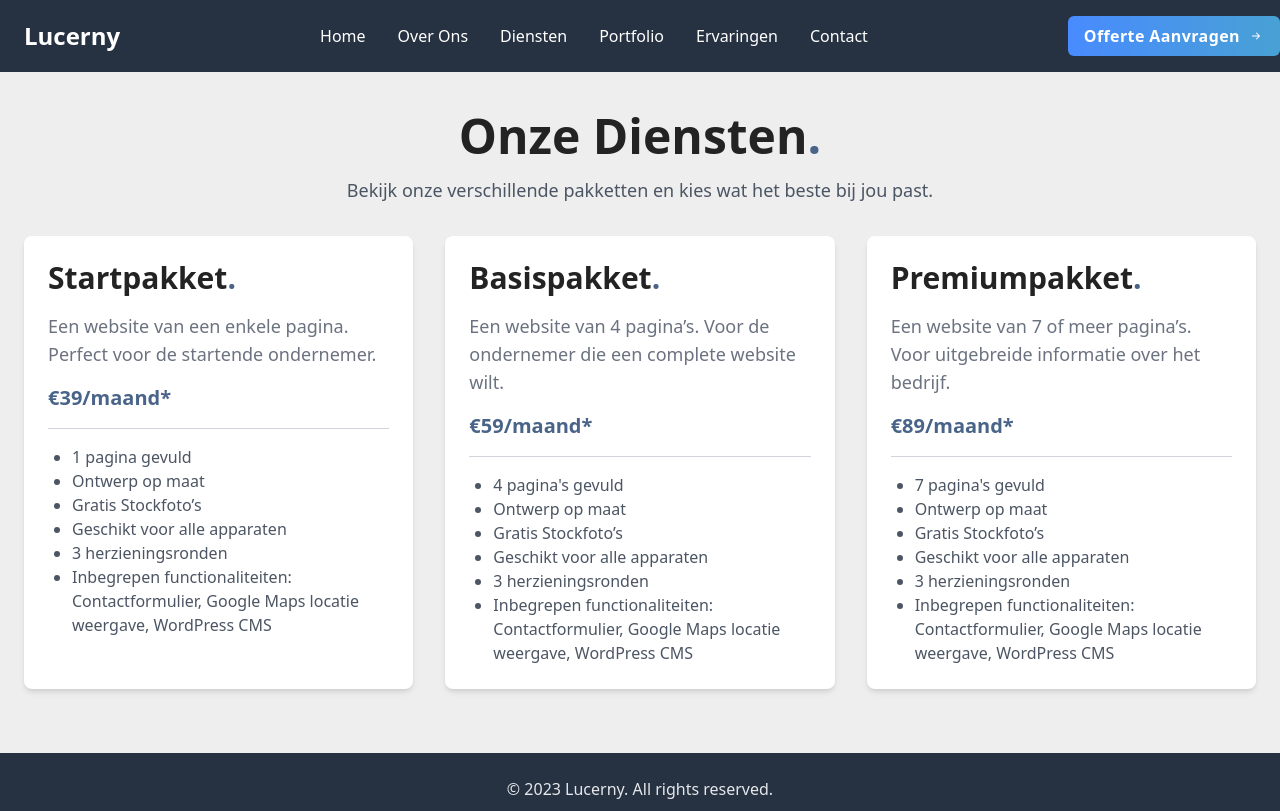
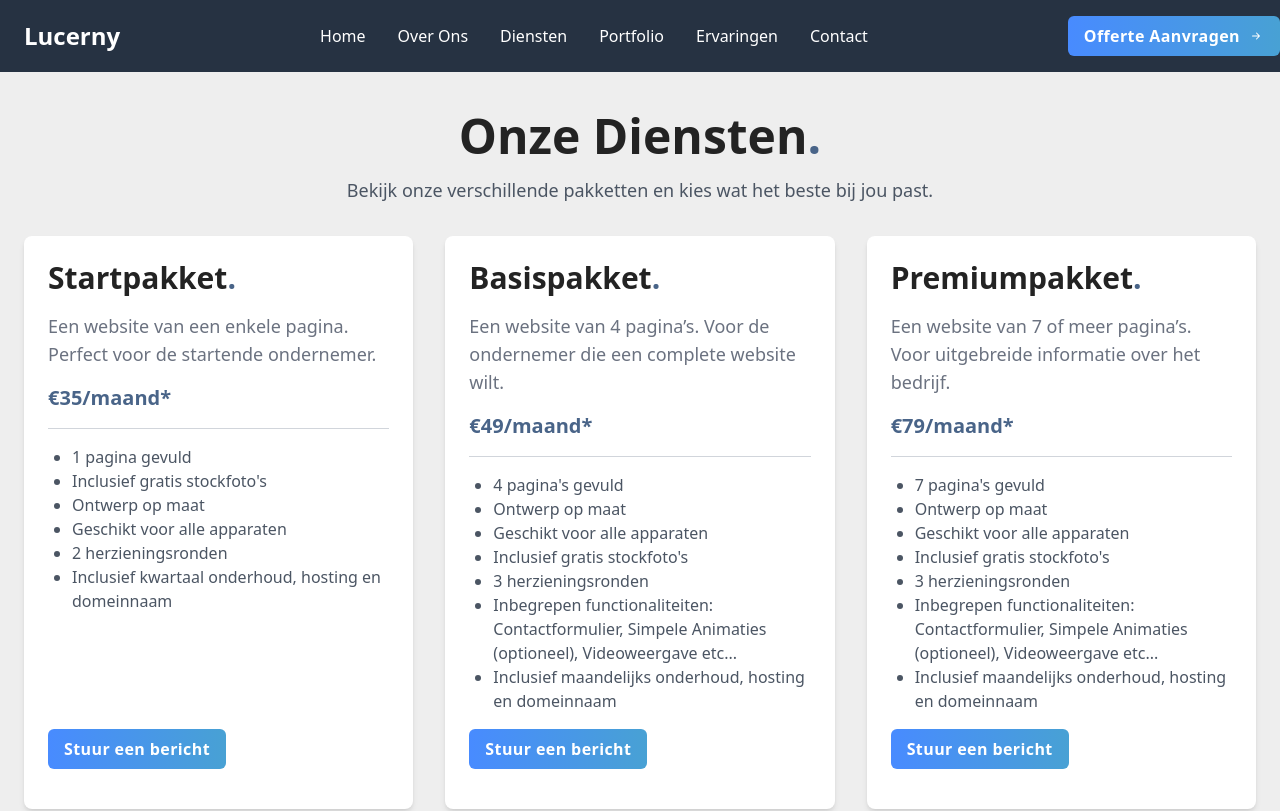
Before and after one commit to AlexLamper/Lucerny, a Next.js app: page /diensten in a window 1280 px wide. Shown: the top 811 px of the page. Built offline with nearby package versions, Linux system fonts and the light colour scheme.

Commit message:
Changed Diensten,  Contact Section and More

```diff
--- a/app/diensten/page.tsx
+++ b/app/diensten/page.tsx
@@ -27,6 +27,9 @@ const Diensten = () => {
       </div>
 
       <DienstenSection />
+      <div className="text-center mb-8">
+        <p className=" text-gray-600 mt-12 mx-6">Niet het pakket wat u zoekt? Neem <a href="/contact" className=' text-blue-500'>contact</a> op voor een gepersonaliseerd pakket.</p>
+      </div>
     </div>
   );
 };
--- a/app/offerte-aanvragen/page.tsx
+++ b/app/offerte-aanvragen/page.tsx
@@ -14,7 +14,7 @@ const Offerte = () => {
             <h1 className="text-3xl lg:text-5xl font-bold leading-tight mb-6 text-[#232323] text-center">
                 Offerte aanvragen<span className='text-[#496488]'>.</span>
             </h1>
-            <p className="text-lg text-gray-600">Wij staan in de startblokken! Vul onderstaand formulier in en we sturen binnen 1 werkdag een vrijblijvende offerte naar je toe.</p>
+            <p className="text-lg text-gray-600">Wij staan voor u klaar. Vul het onderstaande formulier in, en u ontvangt een vrijblijvende offerte binnen 1-3 dagen.</p>
           </div>
         </div>
   )
--- a/components/Contact/ContactForm.tsx
+++ b/components/Contact/ContactForm.tsx
@@ -58,7 +58,7 @@ export default function BasicForm() {
 
       <div className="formcarry-block">
         <label htmlFor="message" className="block text-base font-bold text-gray-700">Wat kunnen we voor je doen?</label>
-        <textarea value={message} onChange={(e) => setMessage(e.target.value)} id="message" placeholder="Licht je wensen zo gedetailleerd toe." className={styles.input}></textarea>
+        <textarea value={message} onChange={(e) => setMessage(e.target.value)} id="message" placeholder="Licht je wensen zo gedetailleerd toe." className={styles.inputTextArea}></textarea>
       </div>
 
       <div className="formcarry-block">
--- a/components/Diensten/DienstenSection.tsx
+++ b/components/Diensten/DienstenSection.tsx
@@ -1,59 +1,72 @@
+import Link from "next/link";
+import styles from '@/styles/navbar.module.css';
+
 const packages = [
   {
     title: 'Startpakket',
     description: 'Een website van een enkele pagina. Perfect voor de startende ondernemer.',
-    price: '€39/maand',
+    price: '€35/maand',
     features: [
       '1 pagina gevuld',
+      'Inclusief gratis stockfoto\'s',
       'Ontwerp op maat',
-      'Gratis Stockfoto’s',
       'Geschikt voor alle apparaten',
-      '3 herzieningsronden',
-      'Inbegrepen functionaliteiten: Contactformulier, Google Maps locatie weergave, WordPress CMS'
+      '2 herzieningsronden',
+      'Inclusief kwartaal onderhoud, hosting en domeinnaam',
     ]
   },
   {
     title: 'Basispakket',
     description: 'Een website van 4 pagina’s. Voor de ondernemer die een complete website wilt.',
-    price: '€59/maand',
+    price: '€49/maand',
     features: [
       '4 pagina\'s gevuld',
       'Ontwerp op maat',
-      'Gratis Stockfoto’s',
       'Geschikt voor alle apparaten',
+      'Inclusief gratis stockfoto\'s',
       '3 herzieningsronden',
-      'Inbegrepen functionaliteiten: Contactformulier, Google Maps locatie weergave, WordPress CMS'
+      'Inbegrepen functionaliteiten: Contactformulier, Simpele Animaties (optioneel), Videoweergave etc...',
+      'Inclusief maandelijks onderhoud, hosting en domeinnaam',
     ]
   },
   {
     title: 'Premiumpakket',
     description: 'Een website van 7 of meer pagina’s. Voor uitgebreide informatie over het bedrijf.',
-    price: '€89/maand',
+    price: '€79/maand',
     features: [
       '7 pagina\'s gevuld',
       'Ontwerp op maat',
-      'Gratis Stockfoto’s',
       'Geschikt voor alle apparaten',
+      'Inclusief gratis stockfoto\'s',
       '3 herzieningsronden',
-      'Inbegrepen functionaliteiten: Contactformulier, Google Maps locatie weergave, WordPress CMS'
+      'Inbegrepen functionaliteiten: Contactformulier, Simpele Animaties (optioneel), Videoweergave etc...',
+      'Inclusief maandelijks onderhoud, hosting en domeinnaam'
     ]
   }
 ];
 
 const DienstenSection = () => {
   return (
-      <div className="grid grid-cols-1 md:grid-cols-3 gap-8 mb-6 mx-6">
+    <div className="grid grid-cols-1 md:grid-cols-3 gap-8 mx-6">
       {packages.map((pkg, index) => (
-          <div key={index} className="bg-white rounded-lg shadow-md p-6">
+        <div key={index} className="relative bg-white rounded-lg shadow-md p-6 flex flex-col">
           <h2 className="text-3xl font-bold mb-4 text-[#232323]">{pkg.title}<span className='text-[#496488]'>.</span></h2>
           <p className="text-gray-500 text-lg mb-4">{pkg.description}</p>
           <p className="text-[#496488] text-xl font-bold mb-4">{pkg.price}*</p>
-            <hr className="w-100 border-t border-gray-300" style={{marginLeft: 'auto', marginRight: 'auto', marginBottom: '1rem'}} />
-            <ul className="list-disc ml-6">
+          <hr className="w-full border-t border-gray-300 mb-4" />
+          <ul className="flex-1 list-disc ml-6 mb-4">
             {pkg.features.map((feature, idx) => (
               <li key={idx} className="text-gray-600">{feature}</li>
             ))}
           </ul>
+          {/* Button */}
+          <div className="flex mb-4">
+            <Link href="/contact" className="">
+              <button className={`${styles.button}`}>
+                Stuur een bericht
+              </button>
+            </Link>
+          </div>
         </div>
       ))}
     </div>
```
Also changed, not shown: styles/contact.module.css (+26 -0 lines). Lines whose indentation alone changed are shown as unchanged.
